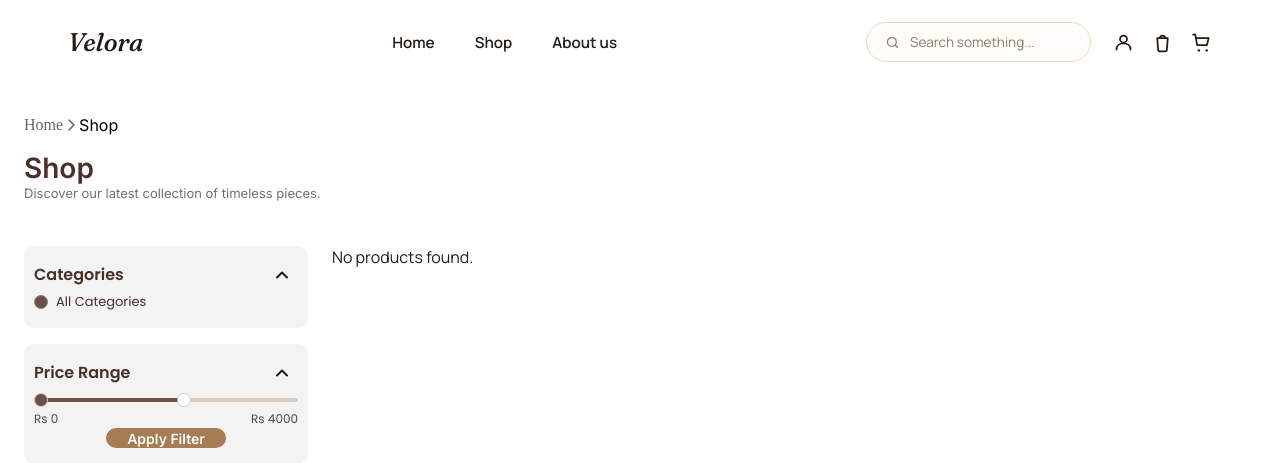
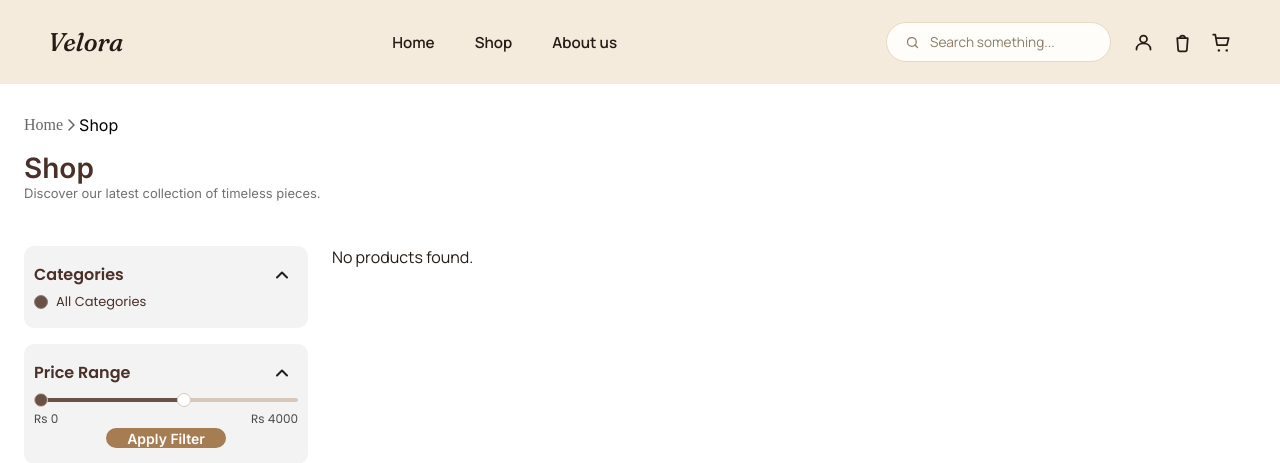
Before and after one commit to manorthecreator/The-Code-Collective, a Django app: page /shop/ in a window 1280 px wide. Shown: the top 463 px of the page. Run offline with Django 5.2, Linux system fonts and the light colour scheme; data that the repository does not hold is empty.

Commit message:
Modified CSS only for navbar

```diff
--- a/products_app/static/css/product_list.css
+++ b/products_app/static/css/product_list.css
@@ -1,3 +1,7 @@
+.navbar{
+    background:#F4EBDD;
+    max-width: none;
+}
 .breadcrumb-chevron{
     width: 16px;
     height: 16px;
```
